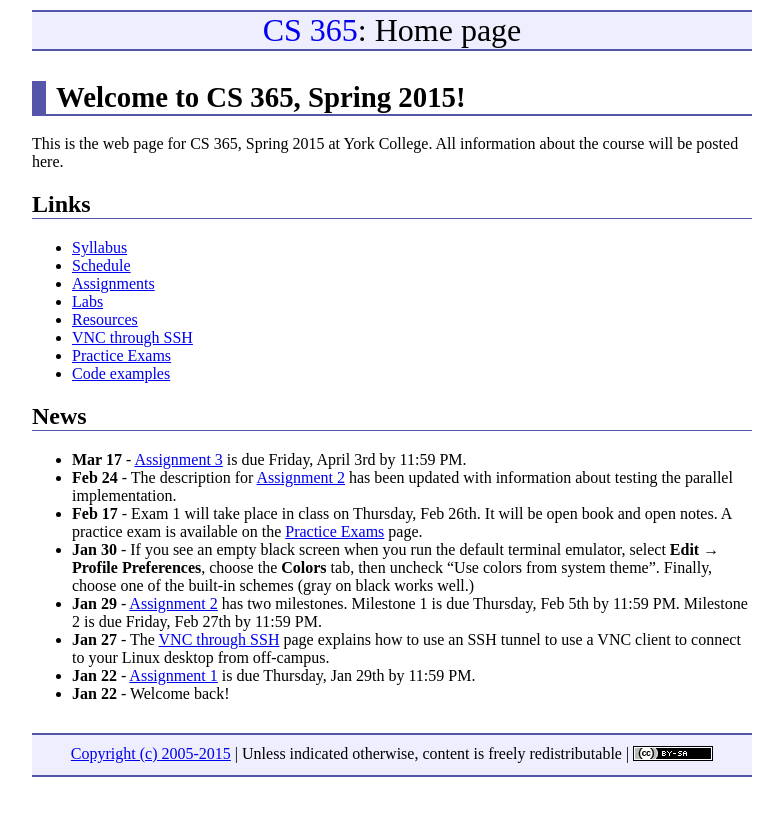
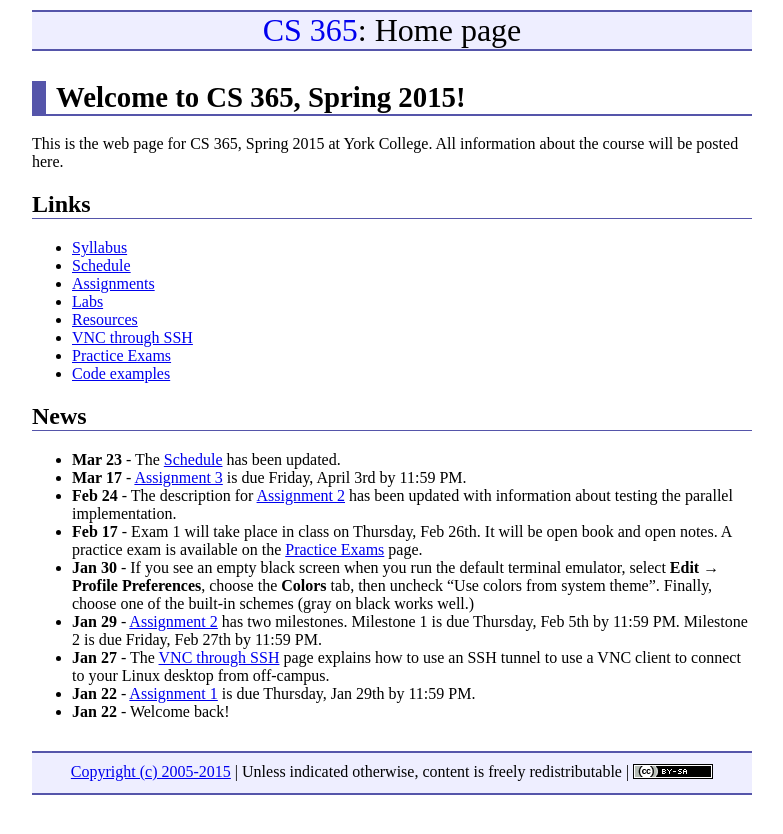
Before and after one commit to ycpcs/cs365-spring2015, a Jekyll site: the page built from index.md, in a window 1280 px wide. Shown: the top 834 px of the page, without its empty margins (248-1031 px from the left). Built offline with Jekyll 4.4.1, drawn with Linux system fonts in a browser that asks for light colours; Markdown is read by kramdown in place of the engine named in the settings.

Commit message:
mention schedule update

```diff
--- a/index.md
+++ b/index.md
@@ -20,6 +20,7 @@ This is the web page for CS 365, Spring 2015 at York College.  All information a
 
 ## News
 
+* **Mar 23** - The [Schedule](schedule.html) has been updated.
 * **Mar 17** - [Assignment 3](assign/assign03.html) is due Friday, April 3rd by 11:59 PM.
 * **Feb 24** - The description for [Assignment 2](assign/assign02.html) has been updated with information about testing the parallel implementation.
 * **Feb 17** - Exam 1 will take place in class on Thursday, Feb 26th.  It will be open book and open notes.  A practice exam is available on the [Practice Exams](practice/index.html) page.
```
